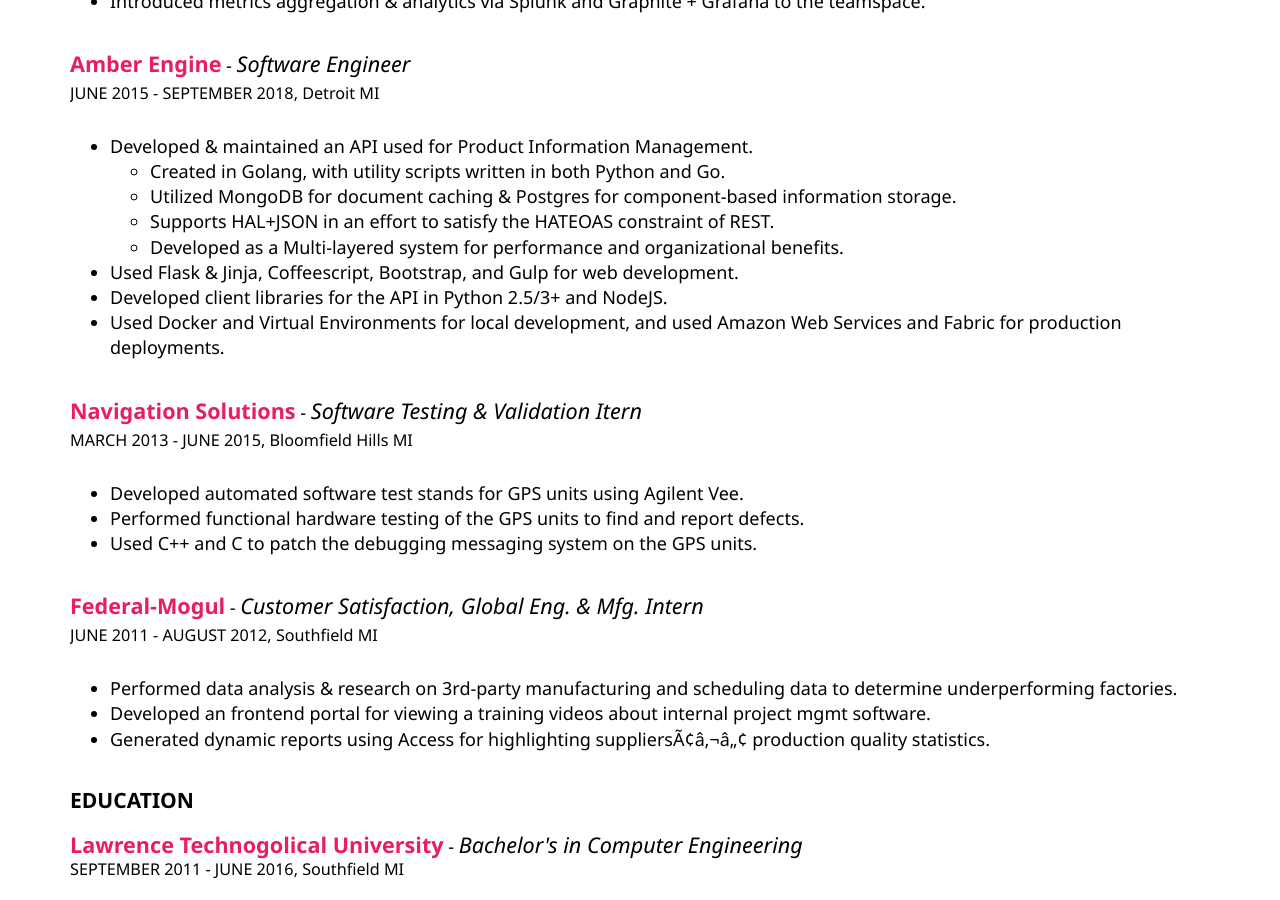
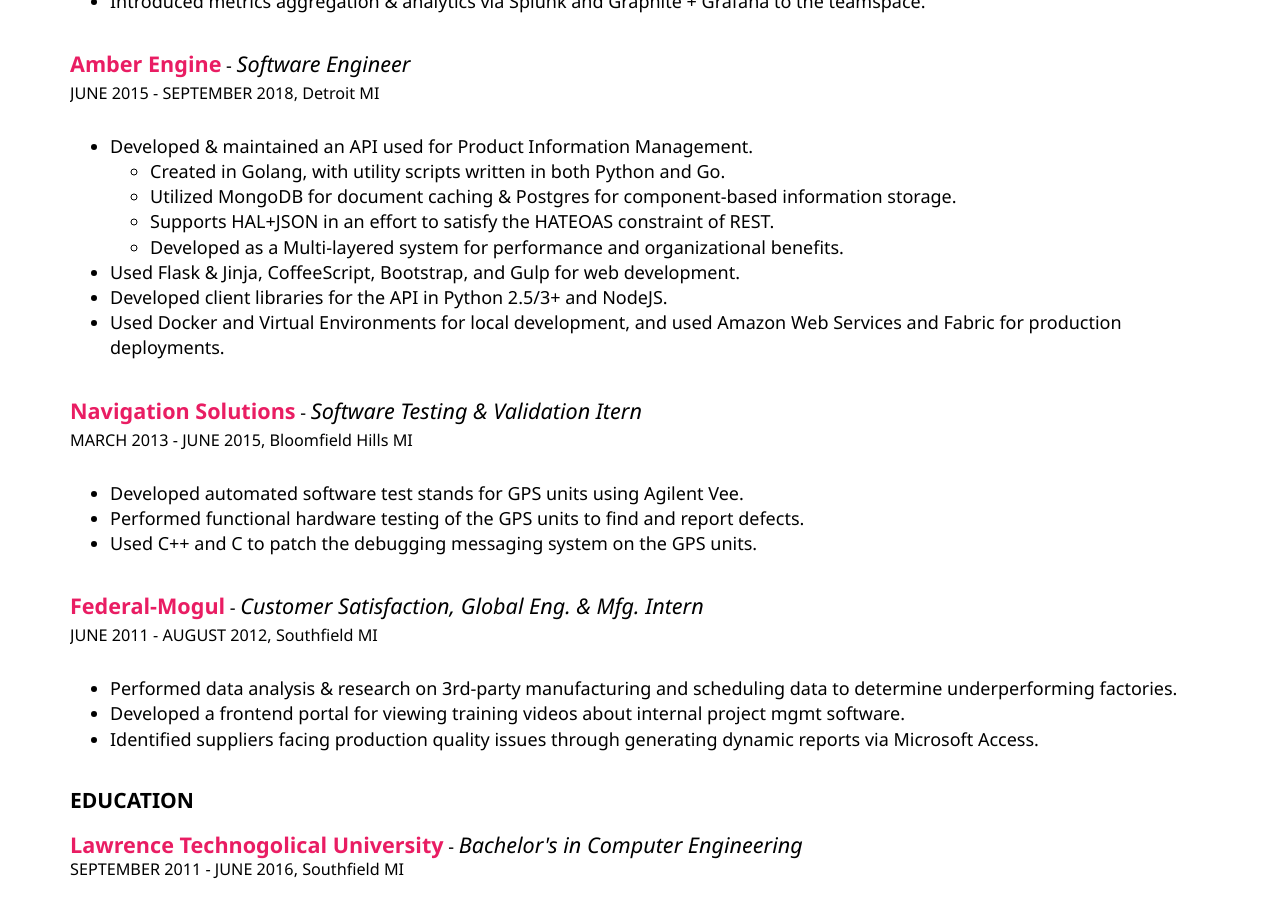
Before and after one commit to clagraff/clagraff.github.io, a Jekyll site: the page built from index.html, in a window 1280 px wide and 900 px high, scrolled down 771 px. Built offline with Jekyll 4.4.1, drawn with Linux system fonts in a browser that asks for light colours; some of the changed text lies outside the part shown.

Commit message:
Typo fixes

```diff
--- a/index.html
+++ b/index.html
@@ -13,10 +13,10 @@
 
 <p class="entry">
   <h3>EXPIRIENCE</h3>
-  <span class="company">Accenture &#xfe58; Industry X</span> - <span class="position">Developer Assocociate Manager</span><br/>
+  <span class="company">Accenture &#xfe58; Industry X</span> - <span class="position">Developer Associate Manager</span><br/>
   <span class="duration">MARCH 2019 - PRESENT, Ann Arbor MI</span><br/>
   <ul>
-    <li>Consultated with automotive clients to improve their development process & deliver client value faster.</li>
+    <li>Consulted with automotive clients to improve their development process & deliver client value faster.</li>
     <li>Modernized monitoring & alerting systems for service to improved site reliability & reduce on-call response times.</li>
     <li>Introduced CI/CD practices, including automated testing & static analysis, and green-blue deployments to help manage risk.</li>
     <li>Lead teams in refactoring enterprise Java (Spring) applications, used to service online automotive Build-n-Prirce UI experiences.</li>
@@ -46,7 +46,7 @@
       <li>Supports HAL+JSON in an effort to satisfy the HATEOAS constraint of REST.</li>
       <li>Developed as a Multi-layered system for performance and organizational benefits.</li>
     </ul>
-    <li>Used Flask & Jinja, Coffeescript, Bootstrap, and Gulp for web development.</li>
+    <li>Used Flask & Jinja, CoffeeScript, Bootstrap, and Gulp for web development.</li>
     <li>Developed client libraries for the API in Python 2.5/3+ and NodeJS.</li>
     <li>Used Docker and Virtual Environments for local development, and used Amazon Web Services and Fabric for production deployments.</li>
   </ul>
@@ -68,8 +68,8 @@
   <span class="duration">JUNE 2011 - AUGUST 2012, Southfield MI</span><br/>
   <ul>
     <li>Performed data analysis & research on 3rd-party manufacturing and scheduling data to determine underperforming factories.</li>
-    <li>Developed an frontend portal for viewing a training videos about internal project mgmt software.</li>
-    <li>Generated dynamic reports using Access for highlighting suppliersÃ¢â‚¬â„¢ production quality statistics.</li>
+    <li>Developed a frontend portal for viewing training videos about internal project mgmt software.</li>
+    <li>Identified suppliers facing production quality issues through generating dynamic reports via Microsoft Access.</li>
   </ul>
 </p>
 
```
